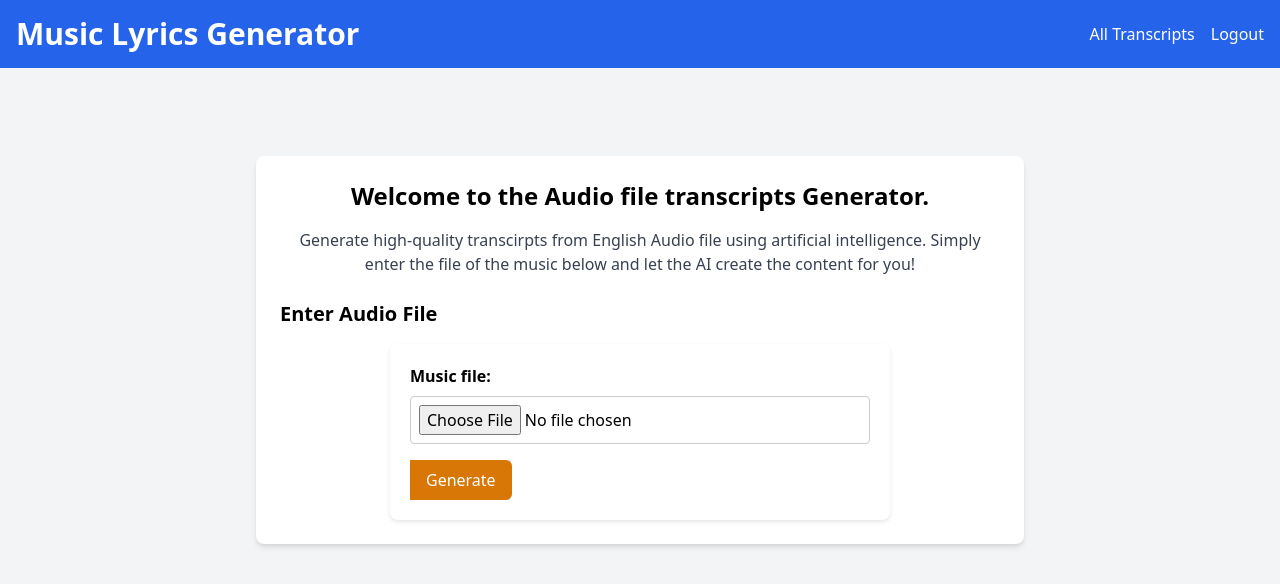
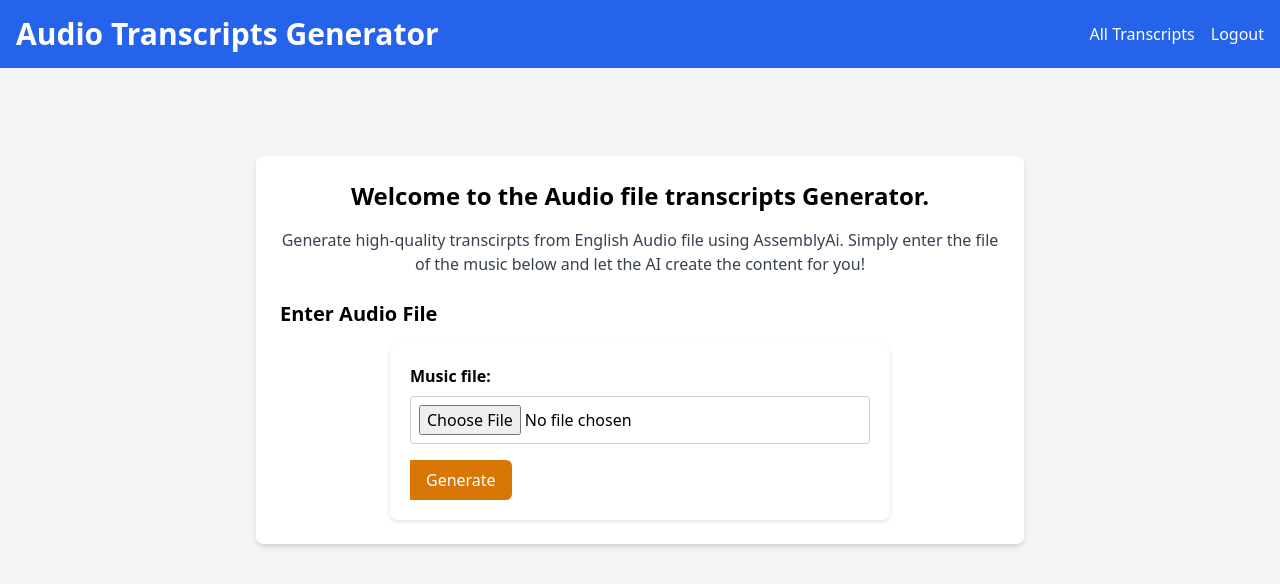
Before and after one commit to fasasimayokun/Webstack---Portfolio-Project, a Django app: page / in a window 1280 px wide. Shown: the top 584 px of the page. Run offline with Django 5.2, Linux system fonts and the light colour scheme; a user stored in the database is signed in.

Commit message:
readme.md file

```diff
--- a/audio_lyrics/templates/base.html
+++ b/audio_lyrics/templates/base.html
@@ -7,14 +7,14 @@
     <link href="https://cdn.jsdelivr.net/npm/tailwindcss@2.2.19/dist/tailwind.min.css" rel="stylesheet">
     <link rel="stylesheet" href="https://cdnjs.cloudflare.com/ajax/libs/font-awesome/4.7.0/css/font-awesome.min.css">
     <link href="{% static 'css/login.css' %}" rel="stylesheet" type="text/css"/>
-    <title>Music Lyrics Generator</title>
+    <title>Audio File Transcripts Generator</title>
 </head>
 <body class="flex flex-col min-h-screen bg-gray-100 font-sans antialised">
 
     <!-- the nav bar -->
     <nav class="bg-blue-600 p-4 text-white flex">
         <div class="flex-1">
-            <h1 class="text-3xl font-bold"><a href="{% url 'index' %}">Music Lyrics Generator</a></h1>
+            <h1 class="text-3xl font-bold"><a href="{% url 'index' %}">Audio Transcripts Generator</a></h1>
         </div>
         <div class="flex items-center space-x-4">
             {% if user.is_authenticated %}
--- a/audio_lyrics/templates/index.html
+++ b/audio_lyrics/templates/index.html
@@ -9,7 +9,7 @@
                 <div class="text-center">
                     <h2 class="text-2xl font-semibold mb-4">Welcome to the Audio file transcripts Generator.</h2>
                     <p class="text-gray-700">
-                        Generate high-quality transcirpts from English Audio file using artificial intelligence.
+                        Generate high-quality transcirpts from English Audio file using AssemblyAi.
                         Simply enter the file of the music below and let the AI create the content for you!
                     </p>
                 </div>
```
